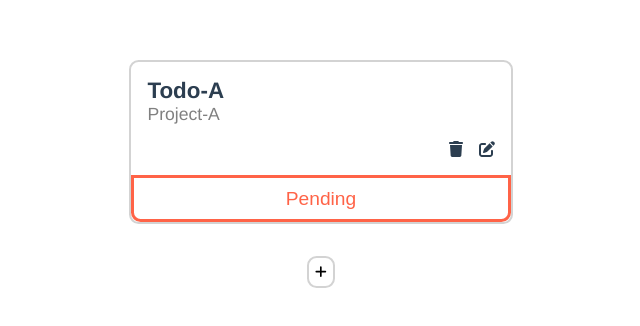
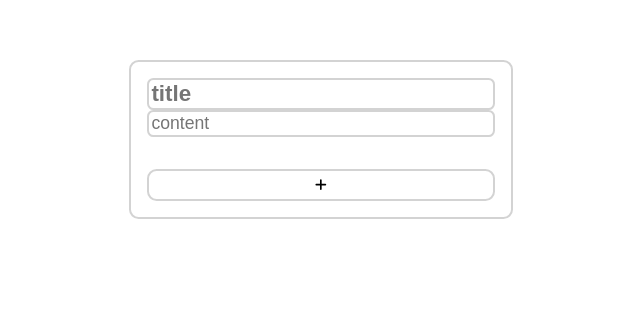
Before and after one commit to comt-mix/vue-to-do, a Vue app: page / in a window 1280 px wide. Shown: the top 326 px of the page, without its empty margins (319-959 px from the left). Built offline with nearby package versions, Linux system fonts and the light colour scheme.

Commit message:
Feat: Todo List 추가기능 구현

```diff
--- a/babel.config.js
+++ b/babel.config.js
@@ -1,5 +1,3 @@
 module.exports = {
-  presets: [
-    '@vue/cli-plugin-babel/preset'
-  ]
-}
+  presets: ["@vue/cli-plugin-babel/preset"],
+};
--- a/public/index.html
+++ b/public/index.html
@@ -1,15 +1,19 @@
 <!DOCTYPE html>
 <html lang="">
   <head>
-    <meta charset="utf-8">
-    <meta http-equiv="X-UA-Compatible" content="IE=edge">
-    <meta name="viewport" content="width=device-width,initial-scale=1.0">
-    <link rel="icon" href="<%= BASE_URL %>favicon.ico">
+    <meta charset="utf-8" />
+    <meta http-equiv="X-UA-Compatible" content="IE=edge" />
+    <meta name="viewport" content="width=device-width,initial-scale=1.0" />
+    <link rel="icon" href="<%= BASE_URL %>favicon.ico" />
     <title><%= htmlWebpackPlugin.options.title %></title>
   </head>
   <body>
     <noscript>
-      <strong>We're sorry but <%= htmlWebpackPlugin.options.title %> doesn't work properly without JavaScript enabled. Please enable it to continue.</strong>
+      <strong
+        >We're sorry but <%= htmlWebpackPlugin.options.title %> doesn't work
+        properly without JavaScript enabled. Please enable it to
+        continue.</strong
+      >
     </noscript>
     <div id="app"></div>
     <!-- built files will be auto injected -->
--- a/src/pages/MainVue.vue
+++ b/src/pages/MainVue.vue
@@ -1,9 +1,20 @@
 <template>
   <div class="container">
+    <div class="add-box">
+      <div class="text">
+        <input v-model="title" placeholder="title" class="title" />
+        <input v-model="content" placeholder="content" class="content" />
+        <button @click="addTodo" class="plus-button">
+          <font-awesome-icon icon="fa-solid fa-plus" />
+        </button>
+      </div>
+    </div>
+
+    <li v-for="(todo, index) in todoList" v-bind:key="index">
       <div class="box">
         <div class="text">
-        <div class="title">Todo-A</div>
-        <div class="sub-title">Project-A</div>
+          <input v-model="todo.title" class="title" />
+          <input v-model="todo.content" class="content" />
         </div>
         <div class="icon">
           <span><font-awesome-icon icon="fa-solid fa-trash" /></span>
@@ -11,27 +22,53 @@
         </div>
         <button class="bottom-button">Pending</button>
       </div>
-    <button class="plus-button"><font-awesome-icon icon="fa-solid fa-plus" /></button>
+    </li>
   </div>
 </template>
 
 <script>
-
 export default {
   data() {
     return {
-      title: "todo",
-    }
-  }
-}
+      title: "",
+      content: "",
+      todoList: [],
+    };
+  },
+  methods: {
+    addTodo() {
+      this.todoList.push({
+        title: this.title,
+        content: this.content,
+      });
+      (this.title = ""), (this.content = "");
+    },
+  },
+};
 </script>
 
 <style>
 span {
   margin-left: 1rem;
 }
+input {
+  border-radius: 0.4rem;
+}
+li {
+  list-style: none;
+}
 .contanier {
   width: 100%;
+}
+.add-box {
+  width: 30%;
+  margin: 0 auto;
+  margin-bottom: 1rem;
+  border: 2px solid #d3d3d3;
+  border-radius: 0.6rem;
+}
+.add-box input {
+  border: 2px solid #d3d3d3;
 }
 .box {
   width: 30%;
@@ -40,18 +77,23 @@ span {
   border: 2px solid #d3d3d3;
   border-radius: 0.6rem;
 }
-.text{
+.box input {
+  border-style: none;
+}
+.text {
+  display: flex;
+  flex-direction: column;
   margin: 1rem;
 }
-.title{
+.title {
   font-size: 1.4rem;
   font-weight: bold;
 }
-.sub-title{
+.content {
   font-size: 1.1rem;
   color: gray;
 }
-.icon{
+.icon {
   text-align: right;
   margin: 1rem;
 }
@@ -66,7 +108,7 @@ span {
   font-size: 1.2rem;
   border-radius: 0 0 0.6rem 0.6rem;
 }
-.plus-button{
+.plus-button {
   margin-top: 2rem;
   padding: 0.4rem;
   border-style: none;
@@ -74,5 +116,4 @@ span {
   border: 2px solid #d3d3d3;
   background-color: white;
 }
-
 </style>
--- a/vue.config.js
+++ b/vue.config.js
@@ -1,4 +1,4 @@
-const { defineConfig } = require('@vue/cli-service')
+const { defineConfig } = require("@vue/cli-service");
 module.exports = defineConfig({
-  transpileDependencies: true
-})
+  transpileDependencies: true,
+});
```
Also changed, not shown: jsconfig.json (+2 -9 lines), src/App.vue (+4 -4 lines), src/components/addList.vue (added, +11 -0 lines), src/main.js (+12 -17 lines), 1 other file (tests, documents, lock files or other folders). Lines whose indentation alone changed are shown as unchanged.
